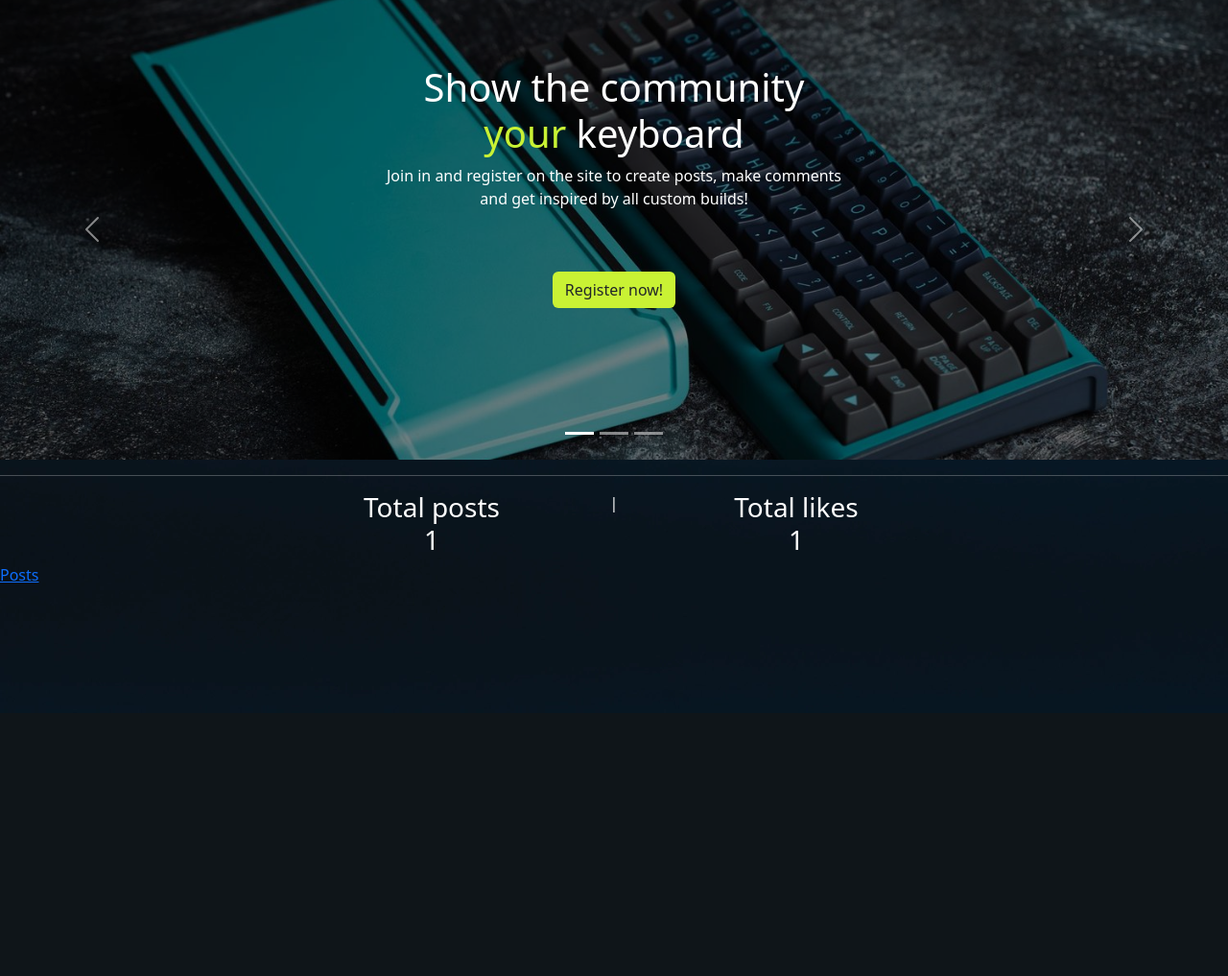
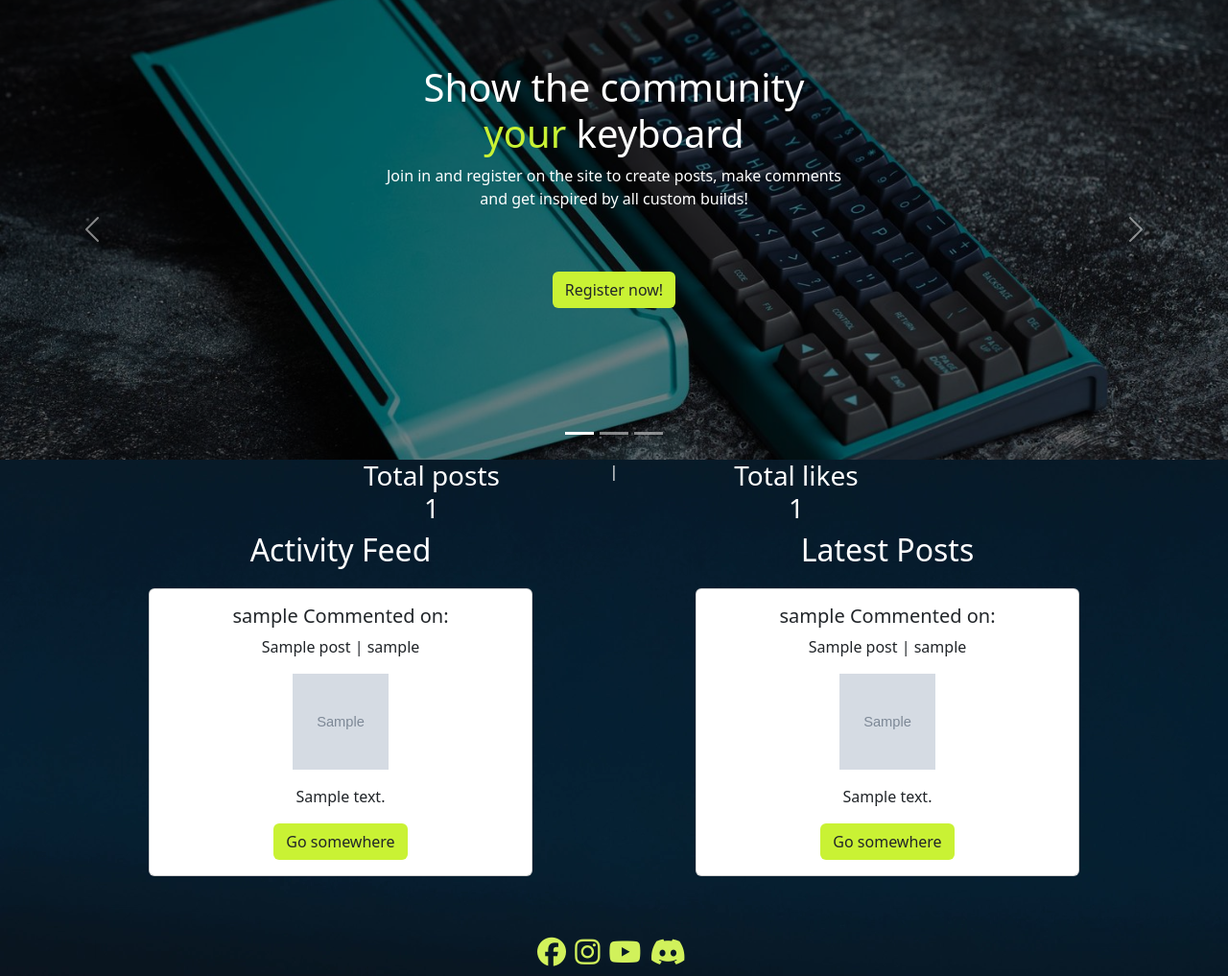
Before and after one commit to andreas-ka/show-your-keyboard, a Django app: page / in a window 1280 px wide. Shown: the part 57-1074 px from the top of the page at 96% size. Before the commit the page ends 664 px from the top, so only its background shows below. Run offline with Django 3.2, Linux system fonts and the light colour scheme; tables that the repository leaves empty hold one stand-in row (values such as "Sample post"); grey boxes marked "Sample" are stand-in pictures; parts of the project's set-up code (start-up, migrations or seed data) failed here and were passed over; some libraries are stand-ins or nearby versions.

Commit message:
Fixed activity feed on index.html

```diff
--- a/home/templates/home/index.html
+++ b/home/templates/home/index.html
@@ -26,7 +26,7 @@
       </div>
     </div>
     <div class="carousel-item hero-item">
-        <img src="static/media/carousel2.png" alt="" class="d-block w-100 hero-item-img">
+      <img src="static/media/carousel3.png" alt="" class="d-block w-100 hero-item-img">
       <div class="carousel-caption top-0 mt-5">
         <h1>Show the community </br><span class="lime-h1">your</span> keyboard</h1>
         <p>Join in and register on the site to create posts, make comments</br>
@@ -36,7 +36,7 @@
       </div>
     </div>
     <div class="carousel-item hero-item">
-        <img src="static/media/carousel3.png" alt="" class="d-block w-100 hero-item-img">
+      <img src="static/media/carousel4.png" alt="" class="d-block w-100 hero-item-img">
       <div class="carousel-caption top-0 mt-5">
         <h1>Show the community </br><span class="lime-h1">your</span> keyboard</h1>
         <p>Join in and register on the site to create posts, make comments</br>
@@ -55,7 +55,6 @@
     <span class="carousel-control-next-icon"></span>
   </button>
 </div>
-<hr>
 <div class="container">
   <div class="row justify-content-md-center">
     <div class="col col-lg-2 text-center">
@@ -69,7 +68,42 @@
     </div>
   </div>
 </div>
+<div class="container">
+  <div class="row justify-content-center text-center">
+    <div class="col-12 col-md-6">
+      <h2>Activity Feed</h2>
+      <div class="mx-auto" style="max-width: 25rem;">
+        {% for comment in latest_comments %}
+        <div class="card mb-3">
+          <div class="card-body">
+            <h5 class="card-title">{{ comment.user_profile }} Commented on:</h5>
+            <p class="card-text">{{ comment.post }}</p>
+            <p class="card-text"><img src="{{ comment.post.image.url }}" width="100px" height="100px"></p>
+            <p class="card-text">{{ comment.body }}</p>
+            <a href="#" class="btn btn-lime">Go somewhere</a>
+          </div>
+        </div>
+        {% endfor %}
+      </div>
+    </div>
+    <div class="col-12 col-md-6">
+      <h2>Latest Posts</h2>
+      <div class="mx-auto" style="max-width: 25rem;">
+        {% for comment in latest_comments %}
+        <div class="card mb-3">
+          <div class="card-body">
+            <h5 class="card-title">{{ comment.user_profile }} Commented on:</h5>
+            <p class="card-text">{{ comment.post }}</p>
+            <p class="card-text"><img src="{{ comment.post.image.url }}" width="100px" height="100px"></p>
+            <p class="card-text">{{ comment.body }}</p>
+            <a href="#" class="btn btn-lime">Go somewhere</a>
+          </div>
+        </div>
+        {% endfor %}
+      </div>
+    </div>
+  </div>
+</div>
 
-<a href ="{% url 'posts' %}">Posts</a>
 
 {% endblock %}
--- a/home/templates/home/post_create.html
+++ b/home/templates/home/post_create.html
@@ -5,7 +5,9 @@
 {% block content %}
 
 {% if user.is_authenticated %}
+    <div class="container text-center mt-5 md-1">
     <h1> Create a post</h1>
+    </div>
     <br/>
     <div class="form-group">
     <form method="POST" enctype="multipart/form-data">
--- a/home/views.py
+++ b/home/views.py
@@ -18,6 +18,9 @@ class Index(ListView):
         context = super().get_context_data(**kwargs)
         post_numbers = Post.objects.all().count()
         context['post_numbers'] = post_numbers
+
+        latest_comments = Comment.objects.order_by('-created_on')[:3]
+        context['latest_comments'] = latest_comments
 
         total_likes = 0
         for post in context['post']:
--- a/static/css/base.css
+++ b/static/css/base.css
@@ -54,3 +54,38 @@ body {
 .btn-lime {
     background-color: #C9F234;
 }
+
+.main-text {
+    position: absolute;
+    top: 50px;
+    width: 96.66666666666666%;
+    color: #FFF;
+}
+
+/* footer */
+
+footer {
+    flex-shrink: 0;
+    display: flex;
+    flex-direction: row;
+    justify-content: center;
+    align-items: center;
+}
+
+i {
+    font-size: 30px;
+    letter-spacing: 5px;
+}
+
+/* Post view cards*/
+
+
+.card {
+    margin: 5% 0%;
+}
+
+/* Create Post Form */
+.form-group {
+    max-width: 50%;
+    margin: auto;
+}
--- a/templates/base.html
+++ b/templates/base.html
@@ -72,7 +72,15 @@
         {% block content %}
 
         {% endblock %}
-
+      <!-- Footer with links -->
+    <footer>
+      <div class="container-fluid text-center mb-2 mt-5">
+        <a href="" target="_blank" rel="noopener" aria-label=""><i class="fa-brands fa-facebook" style="color: #d1f15b;"></i></a>
+        <a href="" target="_blank" rel="noopener" aria-label=""><i class="fa-brands fa-instagram" style="color: #d1f15b;"></i></a>
+        <a href="" target="_blank" rel="noopener" aria-label=""><i class="fa-brands fa-youtube" style="color: #d1f15b;"></i></a>
+        <a href="" target="_blank" rel="noopener" aria-label=""><i class="fa-brands fa-discord" style="color: #d1f15b;"></i></a>
+      </div>
+    </footer>
     <script src="https://cdn.jsdelivr.net/npm/bootstrap@5.3.0/dist/js/bootstrap.bundle.min.js" integrity="sha384-geWF76RCwLtnZ8qwWowPQNguL3RmwHVBC9FhGdlKrxdiJJigb/j/68SIy3Te4Bkz" crossorigin="anonymous"></script>
     <script src="https://cdn.jsdelivr.net/npm/@popperjs/core@2.11.8/dist/umd/popper.min.js" integrity="sha384-I7E8VVD/ismYTF4hNIPjVp/Zjvgyol6VFvRkX/vR+Vc4jQkC+hVqc2pM8ODewa9r" crossorigin="anonymous"></script>
     <script src="https://cdn.jsdelivr.net/npm/bootstrap@5.3.0/dist/js/bootstrap.min.js" integrity="sha384-fbbOQedDUMZZ5KreZpsbe1LCZPVmfTnH7ois6mU1QK+m14rQ1l2bGBq41eYeM/fS" crossorigin="anonymous"></script>
--- a/users/templates/registration/login.html
+++ b/users/templates/registration/login.html
@@ -1,4 +1,5 @@
 {% extends 'base.html' %}
+{% load static %}
 
 {% block title %} Login {% endblock %}
 
@@ -10,7 +11,7 @@
 <form method="POST">
     {% csrf_token %}
     {{ form.as_p }}
-    <button class="btn btn-dark">Login</button>
+    <button class="btn btn-lime">Login</button>
 </form>
 </div>
 
--- a/users/templates/registration/register.html
+++ b/users/templates/registration/register.html
@@ -10,7 +10,7 @@
 <form method="POST">
     {% csrf_token %}
     {{ form.as_p }}
-    <button class="btn btn-dark">Register</button>
+    <button class="btn btn-lime">Register</button>
 </form>
 </div>
 
```
Also changed, not shown: home/templates/home/post_view.html (+49 -4 lines), users/templates/registration/profile.html (+4 -4 lines), static/media/carousel4.png (added). Lines whose indentation alone changed are shown as unchanged.
